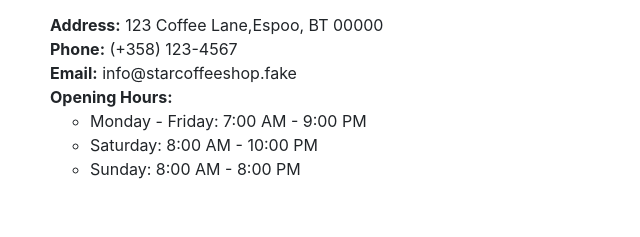
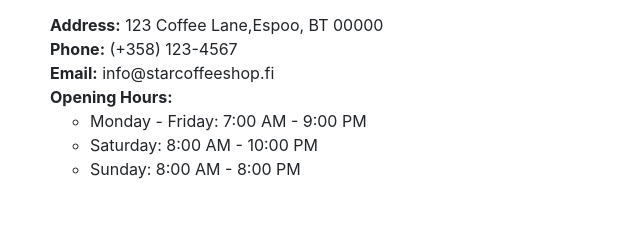
Before and after one commit to suren9876/Coffee_shop, a plain HTML site: page contact_us.html in a window 1280 px wide. Shown: the part 331-568 px from the top of the page, 35-675 px from the left. Drawn offline with nearby package versions, Linux system fonts and the light colour scheme.

Commit message:
Update file

```diff
--- a/contact_us.html
+++ b/contact_us.html
@@ -47,7 +47,7 @@
                     <ul class="list-unstyled">
                         <li><strong>Address:</strong> 123 Coffee Lane,Espoo, BT 00000</li>
                         <li><strong>Phone:</strong> (+358) 123-4567</li>
-                        <li><strong>Email:</strong> info@starcoffeeshop.fake</li>
+                        <li><strong>Email:</strong> info@starcoffeeshop.fi</li>
                         <li><strong>Opening Hours:</strong>
                             <ul>
                                 <li>Monday - Friday: 7:00 AM - 9:00 PM</li>
```
